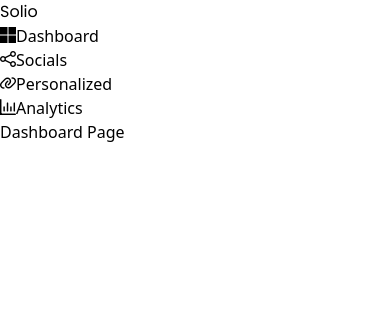
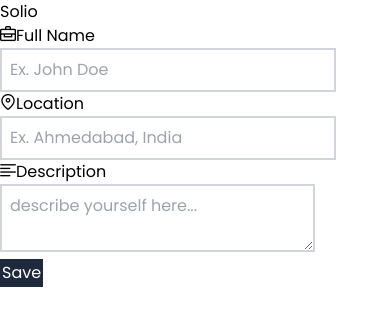
Before and after one commit to Jay1112/solio, a React (Vite) app: page /dashboard in a window 390 px wide. Shown: the top 326 px of the page. Built offline with nearby package versions, Linux system fonts and the light colour scheme.

Commit message:
Dashboard page UI

```diff
--- a/package.json
+++ b/package.json
@@ -16,7 +16,8 @@
     "react-dom": "^18.2.0",
     "react-redux": "^9.1.1",
     "react-router-dom": "^6.23.0",
-    "redux": "^5.0.1"
+    "redux": "^5.0.1",
+    "usehooks-ts": "^3.1.0"
   },
   "optionalDependencies": {
     "@rollup/rollup-linux-x64-gnu": "4.6.1"
--- /dev/null
+++ b/src/components/DashboardForm.jsx
@@ -0,0 +1,39 @@
+function DashboardForm(){
+
+    function handleFormSubmit(e){
+        e.preventDefault();
+    }
+
+    return (
+        <form onSubmit={handleFormSubmit} className="w-full poppins">
+            <div className="flex items-center justify-center flex-col md:flex-row">
+                <div className="flex items-start justify-center flex-col w-full my-2">
+                    <p className="flex items-center justify-center">
+                        <i className="pi pi-briefcase"></i>
+                        <span className="p-1 mx-1">Full Name</span>
+                    </p>
+                    <input name="fullname" placeholder="Ex. John Doe" className="text-md form-input w-full rounded-sm" />
+                </div>
+                <div className="flex items-start justify-center flex-col w-full my-2 pl-0 md:pl-4">
+                    <p className="flex items-center justify-center">
+                        <i className="pi pi-map-marker"></i>
+                        <span className="p-1 mx-1">Location</span>
+                    </p>
+                    <input name="fullname" placeholder="Ex. Ahmedabad, India" className="form-input text-md w-full rounded-sm" />
+                </div>
+            </div>
+            <div className="my-2 md:my-0">
+                <p className="flex items-center justify-start w-full md:w-1/2">
+                    <i className="pi pi-align-left"></i>
+                    <span className="p-1 mx-1">Description</span>
+                </p>
+                <textarea placeholder="describe yourself here..." className="form-input rounded-sm w-full h-[100px]" />
+            </div>
+            <button className="t-dark w-full md:w-auto px-4 py-2 my-2 tracking-wider font-semibold rounded-sm active:bg-slate-800 active:text-white">
+                Save
+            </button>
+        </form>
+    )
+}
+
+export default DashboardForm;
--- a/src/index.css
+++ b/src/index.css
@@ -26,6 +26,10 @@
     @apply border-2 border-slate-800 text-white bg-indigo-600 hover:bg-white hover:text-slate-800
 }
 
+.form-input {
+    @apply border-2 border-gray-300 text-slate-800 focus:border-slate-800 outline-none p-2
+}
+
 .bg-primary {
     @apply bg-[#131c33]
 }
--- a/src/layouts/SidebarWrapper.jsx
+++ b/src/layouts/SidebarWrapper.jsx
@@ -1,9 +1,14 @@
 import AppLogoBox from "../components/AppLogoBox";
 import Sidebar from '../components/Sidebar';
+import { useWindowSize } from 'usehooks-ts'
 
 function SidebarWrapper({ children }){
+    const { width } = useWindowSize();
+    console.log();
     return (
         <>
+            {
+                width > 960 &&
                 <div className="w-screen h-screen app-overflow flex items-center justify-start flex-col">
                     <header className="w-full border-b-2 border-gray-200 p-4">
                         <AppLogoBox overrideClass={'poppins'} />
@@ -15,6 +20,20 @@ function SidebarWrapper({ children }){
                         </div>
                     </main>
                 </div>
+            }
+            {
+                width <= 960 &&
+                <div className="w-screen h-screen app-overflow flex items-center justify-start flex-col">
+                    <header className="w-full border-b-2 border-gray-200 p-4">
+                        <AppLogoBox overrideClass={'poppins'} />
+                    </header>
+                    <main className="flex-1 w-full app-overflow flex items-stretch justify-start">
+                        <div className="flex-1 app-overflow">
+                            {children}
+                        </div>
+                    </main>
+                </div>
+            }
         </>
     );
 }
--- a/src/pages/DashboardPage.jsx
+++ b/src/pages/DashboardPage.jsx
@@ -1,10 +1,16 @@
+import DashboardForm from "../components/DashboardForm";
 import SidebarWrapper from "../layouts/SidebarWrapper";
 
 function DashboardPage(){
     return (
         <SidebarWrapper>
-            <div className="">
-                Dashboard Page
+            <div className="p-2">
+                <div className="p-2 flex items-center justify-center md:justify-start">
+                    <div className="w-[200px] h-[200px] bg-gray-300 rounded-sm"></div>
+                </div>
+                <div className="p-2">
+                    <DashboardForm />
+                </div>
             </div>
         </SidebarWrapper>
     );
--- a/src/redux/reducers/app-reducer.js
+++ b/src/redux/reducers/app-reducer.js
@@ -1,13 +1,37 @@
 const initinalState = {
   appName: "Solio",
+  isLoggedIn : false,
+  userdata : null,
 };
 
 export const AppActions = {
   // will be added in future
+  SET_USER_DATA : 'SET_USER_DATA',
+  SET_USER_LOGGED_IN : 'SET_USER_LOGGED_IN',
+  SET_USER_LOGGED_OUT : 'SET_USER_LOGGED_OUT'
 };
 
 export const appReducer = (state = initinalState, action) => {
   switch (action.type) {
+
+    case AppActions.SET_USER_DATA :
+      return {
+        ...state,
+        userdata : action.payload
+      }
+
+    case AppActions.SET_USER_LOGGED_IN :
+      return {
+        ...state,
+        isLoggedIn : true
+      }
+
+    case AppActions.SET_USER_LOGGED_OUT :
+      return {
+        ...state,
+        isLoggedIn : false
+      }
+
     default:
       return state;
   }
```
Lines whose indentation alone changed are shown as unchanged.
